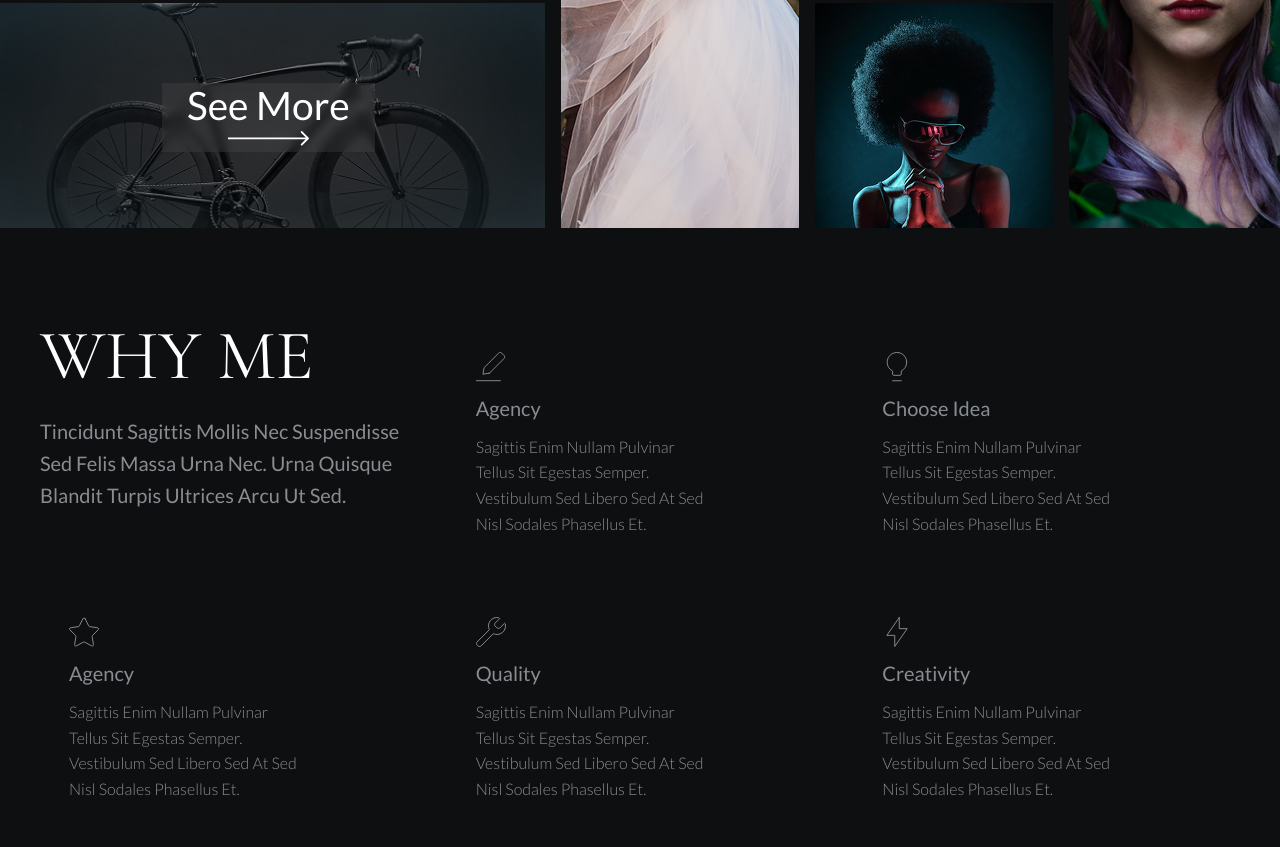
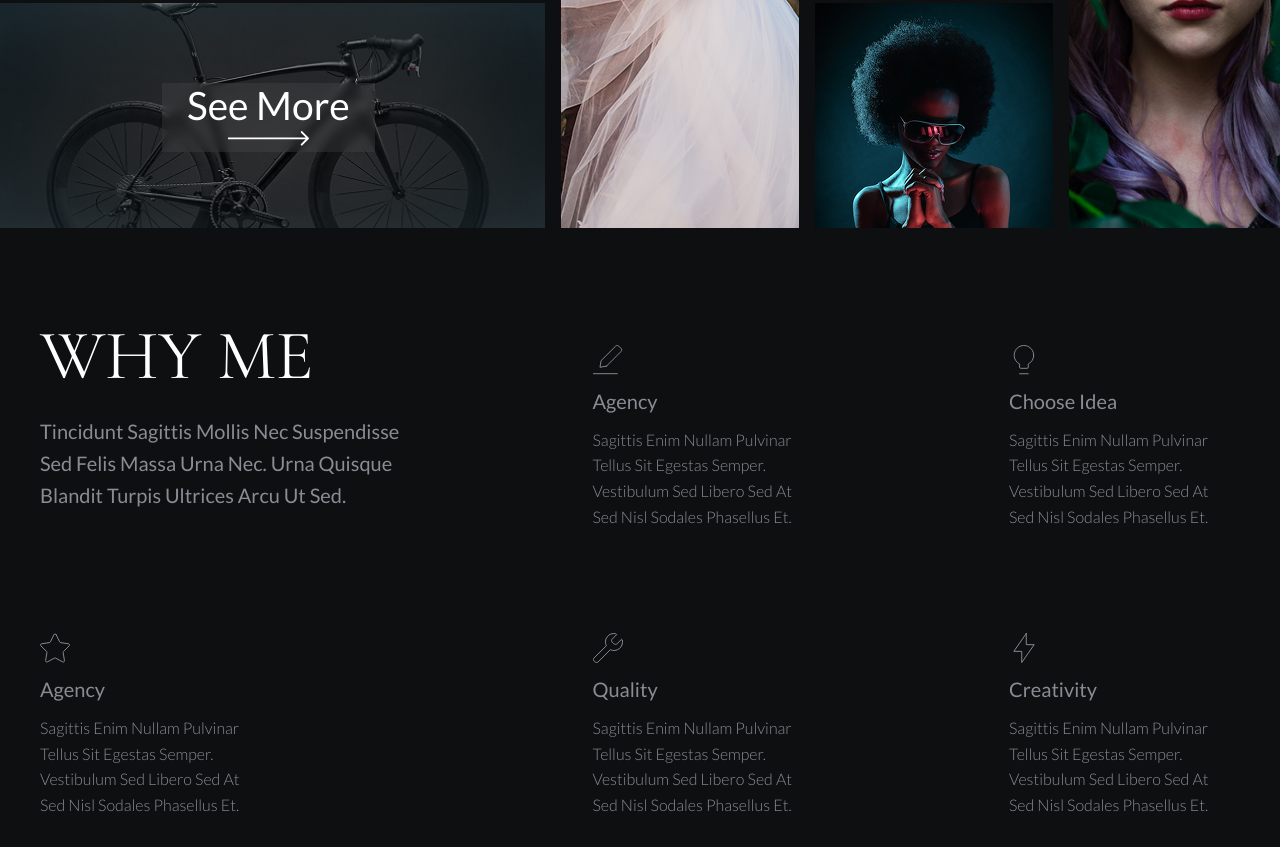
Before and after one commit to TinaKovalova/grapher-shot, a plain HTML site: page index.html in a window 1280 px wide. Shown: the part 3117-3964 px from the top of the page. Drawn offline with nearby package versions, Linux system fonts and the light colour scheme.

Commit message:
advantages

```diff
--- a/styles/_main.scss
+++ b/styles/_main.scss
@@ -470,33 +470,61 @@
 
     &__container {
         display: grid;
-        grid-template-columns: repeat(3, 1fr);
-        flex-wrap: wrap;
-        justify-content: space-between;
-        gap: toRem(20);
+        grid-template-columns: repeat(auto-fill, minmax(toRem(231), 1fr));
+        gap: toRem(10) toRem(30);
+        @media (max-width: toEm(991.98)) {
+            & > *:nth-child(2) {
+                grid-column-start: 1;
+            }
+        }
+        @media (min-width: toEm(992)) {
+            grid-template-columns: auto 1fr auto;
+            row-gap: toRem(50);
+            & > *:nth-child(3n + 2) {
+                justify-self: center;
+            }
+        }
     }
 
     // .advantages__header
 
     &__header {
-        max-width: toRem(367);
         & > *:not(:last-child) {
             margin-block-end: toRem(24);
+        }
+        @media (min-width: toEm(510.98)) and (max-width: toEm(991.98)) {
+            grid-column: span 2;
+        }
+        @media (min-width: toEm(992)) {
+            max-width: toRem(367);
         }
     }
 
     // .advantages__benefit
 
     &__benefit {
+        @media (min-width: toEm(768)) {
+            max-width: toRem(231);
+        }
     }
 }
 
 .benefit {
-    padding-block-start: toRem(31);
-    padding-inline: toRem(29);
-    padding-block-end: toRem(30);
+    @include adaptiveValue("padding-block-start", 24, 10); // padding-inline: toRem(29);
+    padding-block-end: toRem(15);
     line-height: 1.6;
     transition: color 0.4s ease-out;
+    position: relative;
+    &::after {
+        content: "";
+        position: absolute;
+        width: calc(100% + 58px);
+        height: 100%;
+        inset-inline-start: toRem(-29);
+        inset-block-start: 0;
+        border: toRem(3) solid transparent;
+        transition: border-color 0.4s ease-out;
+    }
     & > *:not(:last-child) {
         margin-block-end: toRem(10);
     }
@@ -519,12 +547,20 @@
     // .benefit__text
 
     &__text {
-        max-width: toRem(231);
         font-weight: 300;
+        @media (min-width: toEm(992)) {
+            padding-inline-end: toRem(15);
+        }
+    }
+    @media (min-width: toEm(992)) {
+        padding-block-end: toRem(30);
     }
     @media (any-hover: hover) {
         &:hover {
             color: #ffffff;
+            &::after {
+                border-color: $brandColor-100;
+            }
             img {
                 filter: invert(1) brightness(5);
             }
```
Also changed, not shown: css/styles.css.
